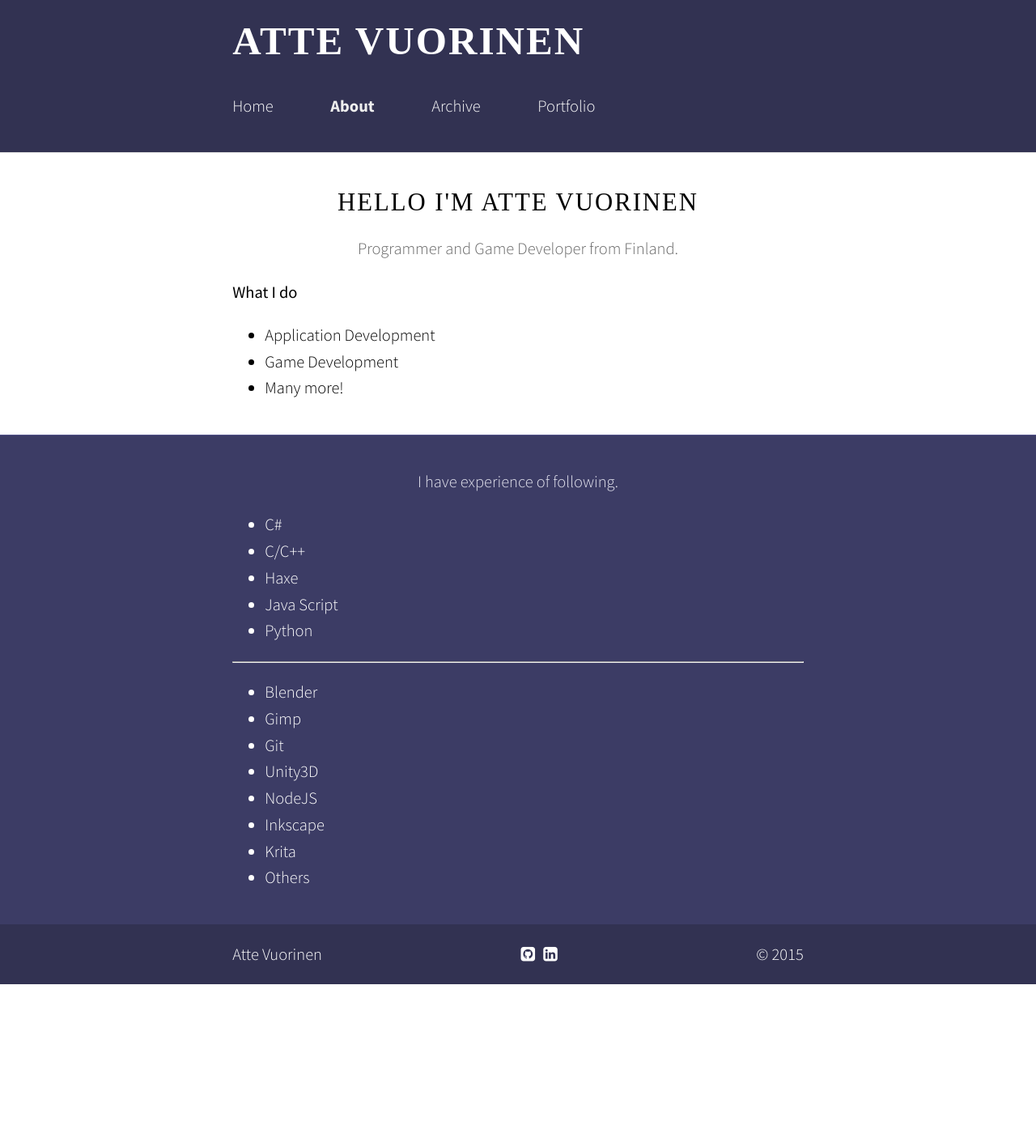
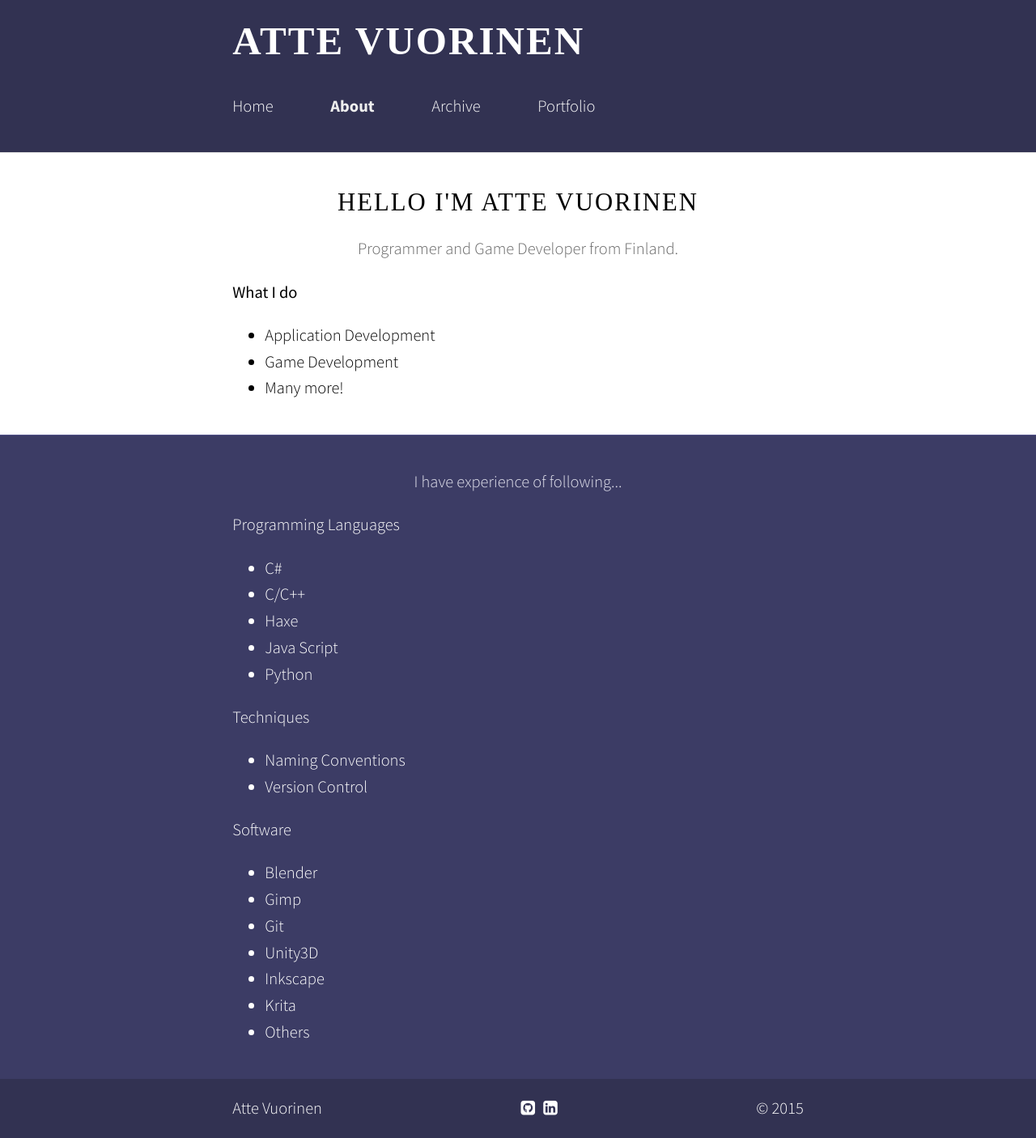
Before and after one commit to avuorinen/avuorinen.github.io, a Jekyll site: the page built from about.html, in a window 1280 px wide. Shown: the whole page at 81% size. Built offline with Jekyll 4.4.1, drawn with Linux system fonts in a browser that asks for light colours; nearby versions of some CDN libraries; some web fonts are replaced; before the commit the page ends 1216 px from its top, so only the background shows below that.

Commit message:
Updated about.html and portfolio.html. Added more content to about.html.

```diff
--- a/about.html
+++ b/about.html
@@ -23,8 +23,10 @@ layout: blank
 <article>
 
 <header>
-  <p>I have experience of following.</p>
+  <p>I have experience of following...</p>
 </header>
+
+<p>Programming Languages</p>
 
 <ul>
 <li> C# </li>
@@ -34,14 +36,20 @@ layout: blank
 <li> Python </li>
 </ul>
 
-<hr>
+<p>Techniques</p>
+
+<ul>
+<li>Naming Conventions</li>
+<li>Version Control</li>
+</ul>
+
+<p>Software</p>
 
 <ul>
 <li> Blender </li>
 <li> Gimp </li>
 <li> Git </li>
 <li> Unity3D </li>
-<li> NodeJS </li>
 <li> Inkscape </li>
 <li> Krita </li>
 <li> Others </li>
--- a/portfolio.html
+++ b/portfolio.html
@@ -26,8 +26,6 @@ permalink: /portfolio/
     <img src="{{ project.image }}">
   </div>
   {% endif %}
-  </th>
-  <th>
 
 <div>
 <strong> Role: </strong>{{ project.role }}
```
